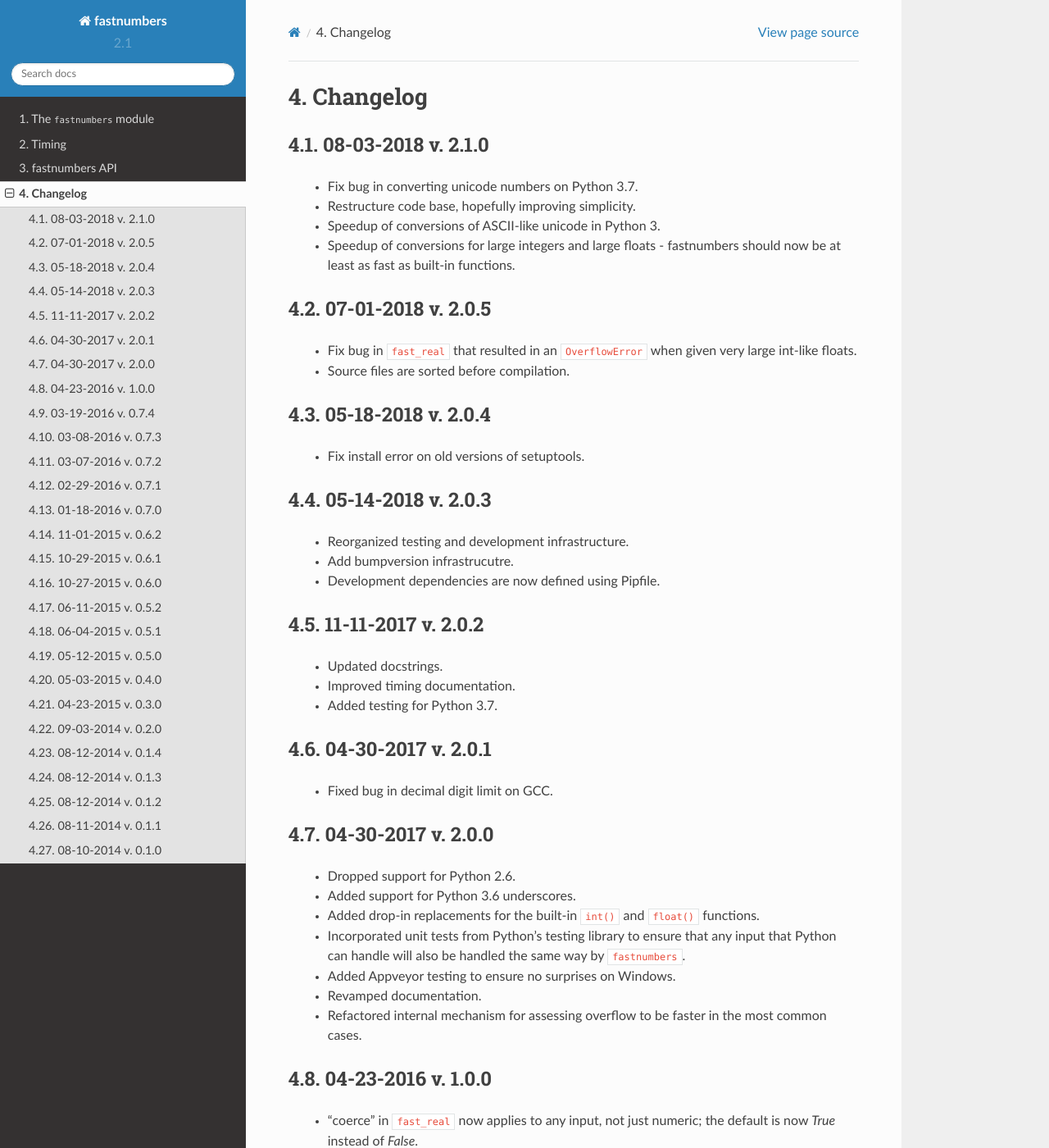
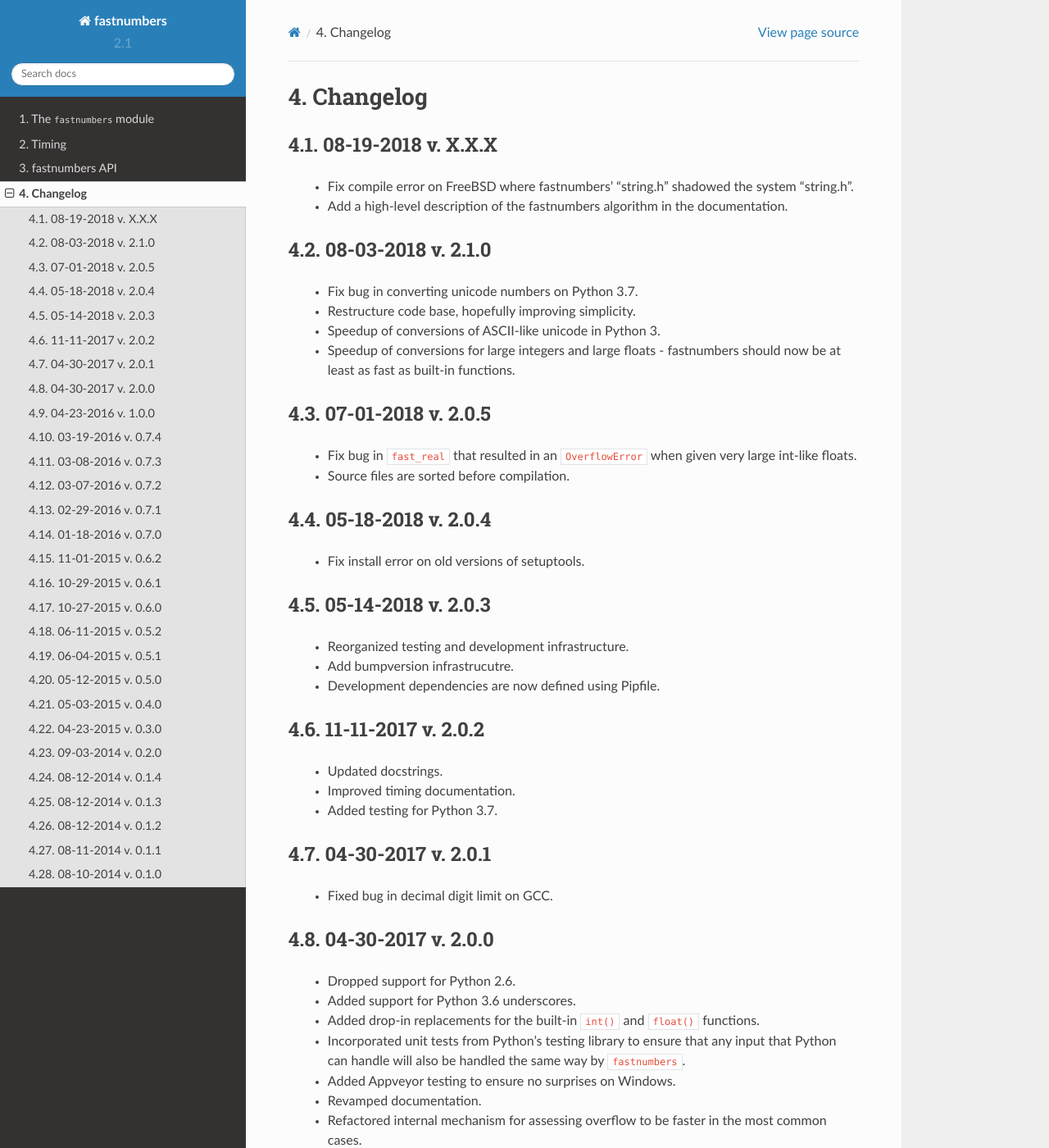
Before and after one commit to SethMMorton/fastnumbers, a Sphinx documentation site: the page built from docs/source/changelog.rst, in a window 1280 px wide and 1400 px high. Shown: the whole window at 82% size. Built offline with Sphinx 7.4.7 and the Read the Docs theme 2.0.0, drawn with Linux system fonts in a browser that asks for light colours; some of the changed text lies outside the part shown.

Commit message:
Update changelog.

```diff
--- a/docs/source/changelog.rst
+++ b/docs/source/changelog.rst
@@ -2,6 +2,14 @@
 
 Changelog
 ---------
+
+08-19-2018 v. X.X.X
+'''''''''''''''''''
+
+    - Fix compile error on FreeBSD where fastnumbers' "string.h"
+      shadowed the system "string.h".
+    - Add a high-level description of the fastnumbers algorithm
+      in the documentation.
 
 08-03-2018 v. 2.1.0
 '''''''''''''''''''
```
